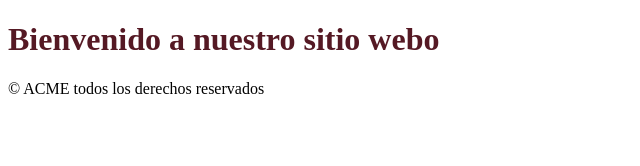
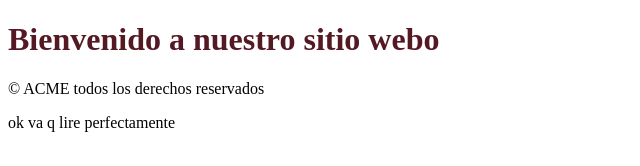
Before and after one commit to abdellah-Afriano/Practica1, a plain HTML site: page index.html in a window 1280 px wide. Shown: the whole page, without its empty margins (0-640 px from the left). Drawn offline with Linux system fonts and the light colour scheme.

Commit message:
add section

```diff
--- a/index.html
+++ b/index.html
@@ -16,6 +16,8 @@
 
         <p> &copy; ACME todos los derechos reservados</p>
     </footer>
+
+    <section> <p> ok va q lire perfectamente</p></section>
     <script src="./js/main.js"></script>
 </body>
 </html>
```
